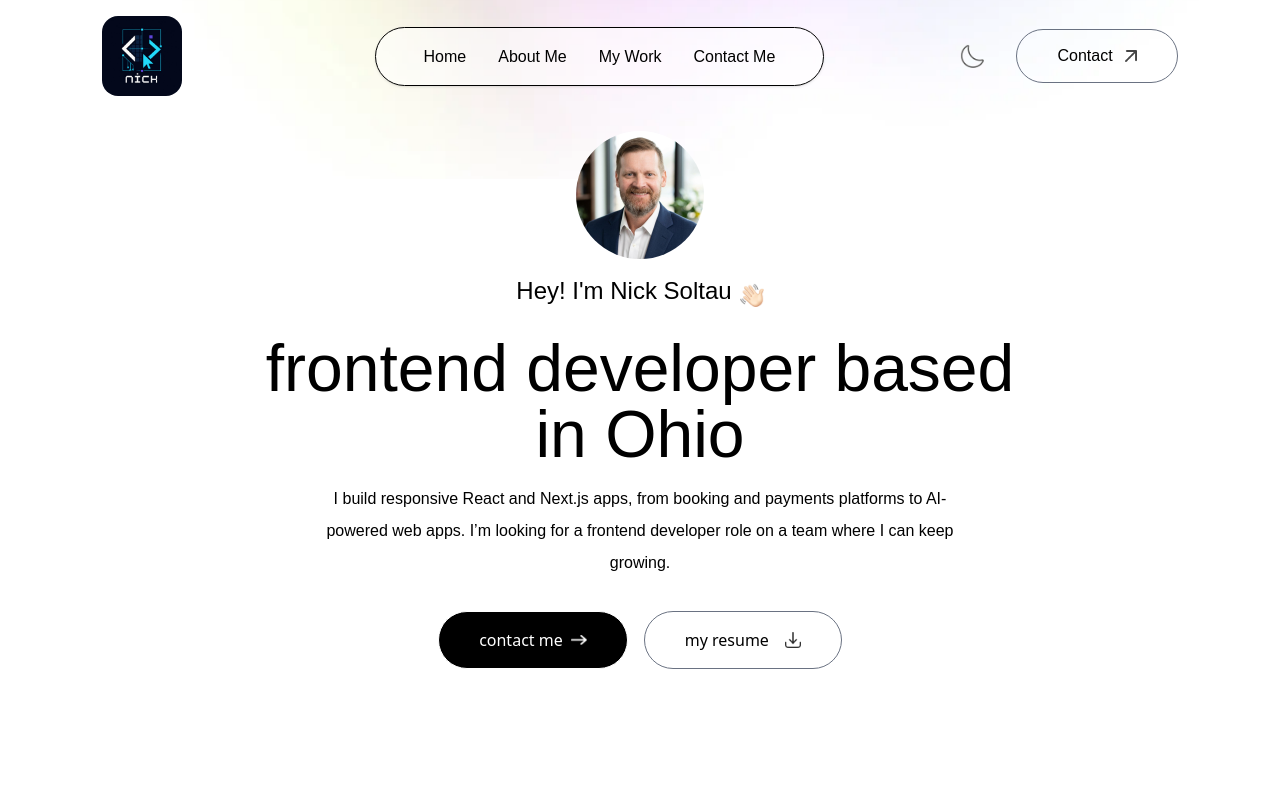
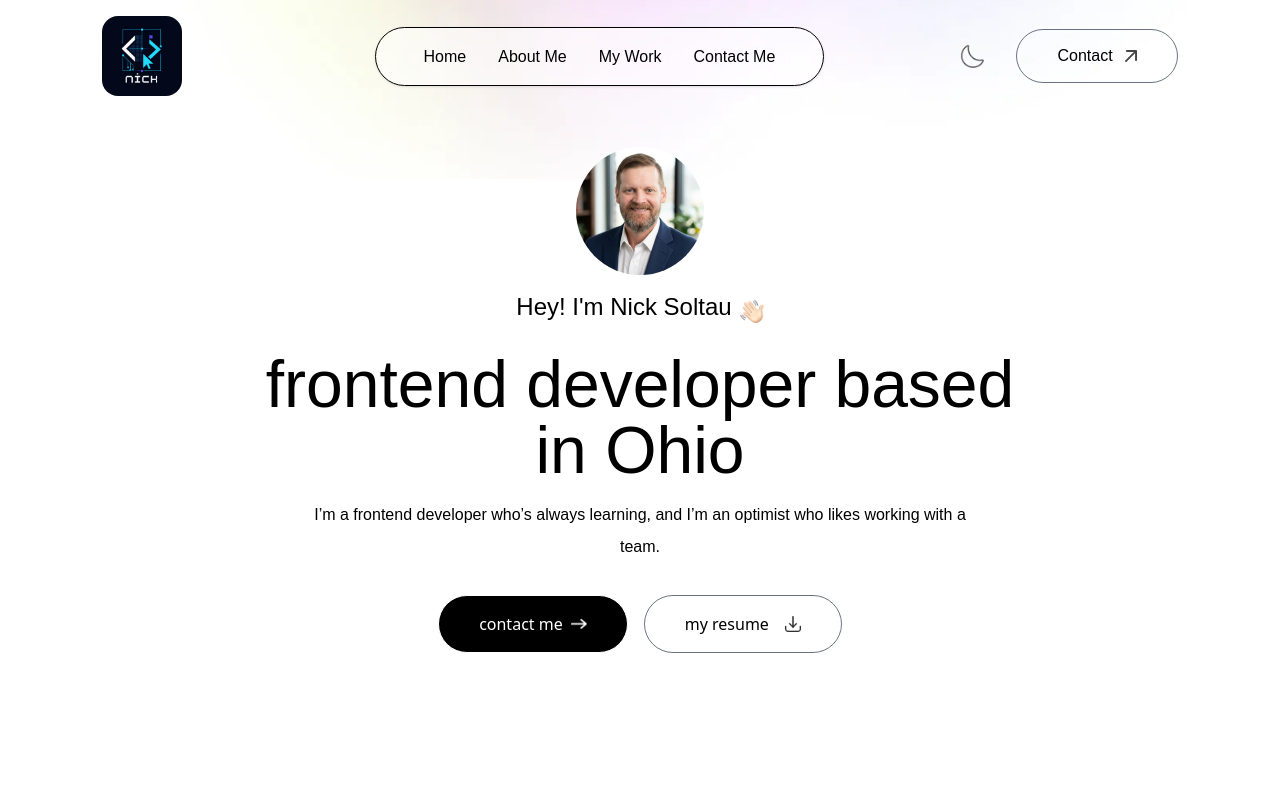
Before and after one commit to NickSoltau/portfolio, a Next.js app: page / in a window 1280 px wide. Shown: the top 800 px of the page. Built offline with nearby package versions, Linux system fonts and the light colour scheme; a web font is replaced by a local one.

Commit message:
Refactor Header component animations and text
Updated animation transitions and viewport settings for smoother effects. Modified text content for clarity and conciseness.

```diff
--- a/app/components/Header.jsx
+++ b/app/components/Header.jsx
@@ -2,6 +2,10 @@ import Image from 'next/image'
 import React from 'react'
 import { assets } from '@/assets/assets'
 import { motion } from 'motion/react'
+
+// Start animating 200px before an element scrolls into view, and only once,
+// so fast scrolling never shows a blank gap.
+const VIEWPORT = { once: true, margin: '0px 0px 200px 0px' }
 
 const Header = () => {
   return (
@@ -9,7 +13,8 @@ const Header = () => {
         <motion.div
         initial={{ scale: 0}}
         whileInView={{ scale: 1 }}
-        transition={{duration: 0.8, type: 'spring',stiffness: 100}}>
+        viewport={VIEWPORT}
+        transition={{duration: 0.5, type: 'spring',stiffness: 100}}>
             <Image src={assets.headshot}
             alt='headshot'
             className='rounded-full w-32'/>
@@ -17,7 +22,8 @@ const Header = () => {
             <motion.h3
                 initial={{ y: -20, opacity:0}}
                 whileInView={{y: 0, opacity: 1 }}
-                transition={{duration: 0.6, delay: 0.3}}
+                viewport={VIEWPORT}
+                transition={{duration: 0.5, delay: 0.15}}
             className='flex gap-2 items-end text-xl md:text-2xl mb-3 font-Ovo'>
                 Hey! I&apos;m Nick Soltau <Image src={assets.hand_icon} alt=''
             className='w-6' /></motion.h3>
@@ -25,7 +31,8 @@ const Header = () => {
             <motion.h1
                 initial={{ y: -30, opacity:0}}
                 whileInView={{y: 0, opacity: 1 }}
-                transition={{duration: 0.8, delay: 0.5}}
+                viewport={VIEWPORT}
+                transition={{duration: 0.5, delay: 0.25}}
 
             className='text-3xl sm:text-6xl lg:text-[66px] font-Ovo'>
                 frontend developer based in Ohio
@@ -34,16 +41,19 @@ const Header = () => {
             <motion.p
                 initial={{opacity:0}}
                 whileInView={{opacity: 1 }}
-                transition={{duration: 0.6, delay: 0.7}}
+                viewport={VIEWPORT}
+                transition={{duration: 0.5, delay: 0.35}}
             className='max-w-2xl mx-auto font-Ovo'>
-                I build responsive React and Next.js apps, from booking and payments platforms to AI-powered web apps. I’m looking for a frontend developer role on a team where I can keep growing.
+                I’m a frontend developer who’s always learning,
+                and I’m an optimist who likes working with a team.
             </motion.p>
 
             <div className='flex flex-col sm:flex-row items-center gap-4 mt-4'>
                 <motion.a
                 initial={{ y: 30, opacity:0}}
                 whileInView={{y: 0, opacity: 1 }}
-                transition={{duration: 0.6, delay: 1.0}}
+                viewport={VIEWPORT}
+                transition={{duration: 0.5, delay: 0.5}}
                 href='#contact'
                 className='px-10 py-3 border border-white rounded-full bg-black text-white flex items-center gap-2 dark:bg-transparent'
                 >contact me<Image src={assets.right_arrow_white}
@@ -51,7 +61,8 @@ const Header = () => {
                 <motion.a
                 initial={{ y: 30, opacity:0}}
                 whileInView={{y: 0, opacity: 1 }}
-                transition={{duration: 0.6, delay: 1.2}}
+                viewport={VIEWPORT}
+                transition={{duration: 0.5, delay: 0.6}}
                 href="/NickSoltau_Resume.pdf" download
                 className='px-10 py-3 border rounded-full border-gray-500 flex items-center gap-4 bg-white dark:text-black'>my resume <Image src={assets.download_icon}
                 alt='' className='w-4' /></motion.a>
```
